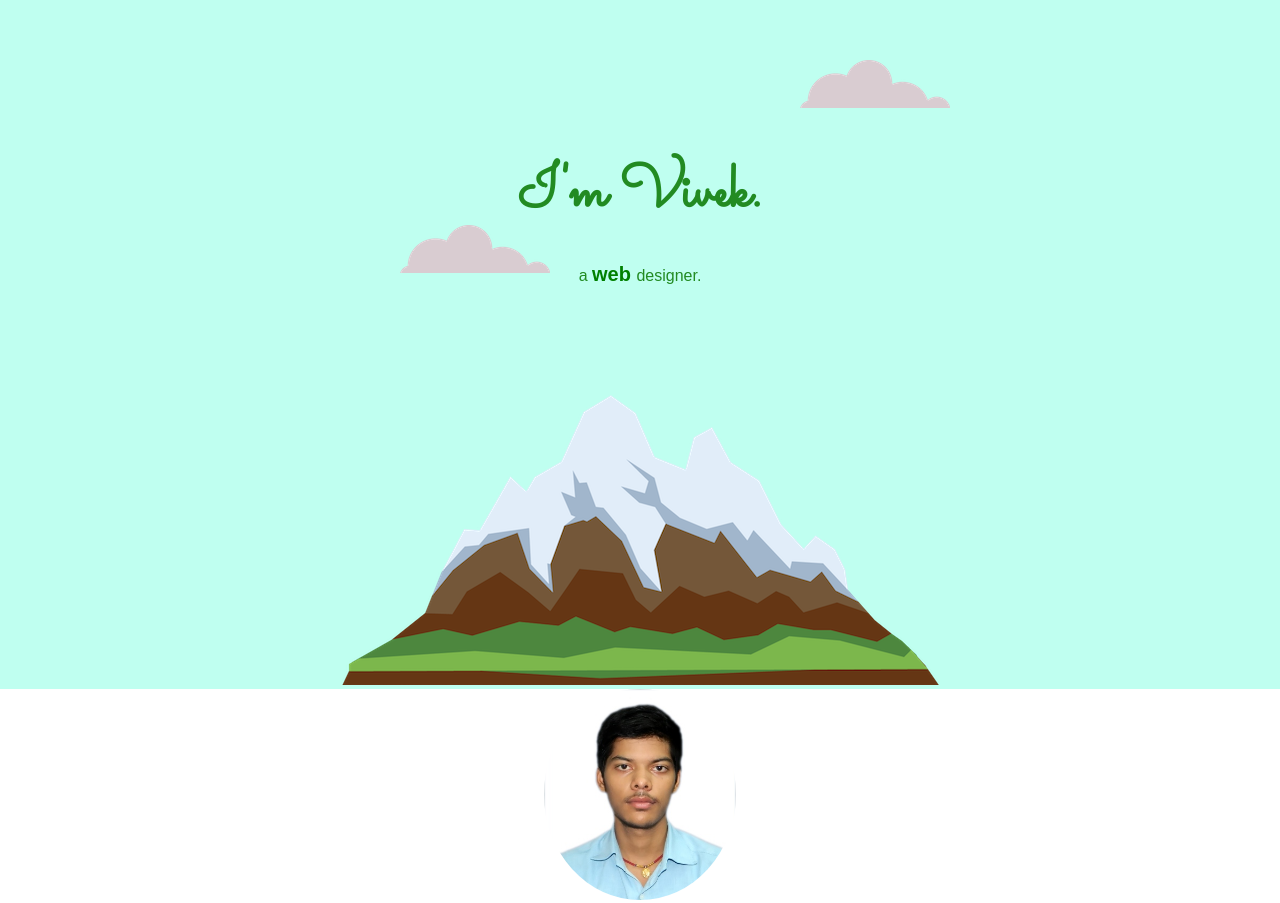
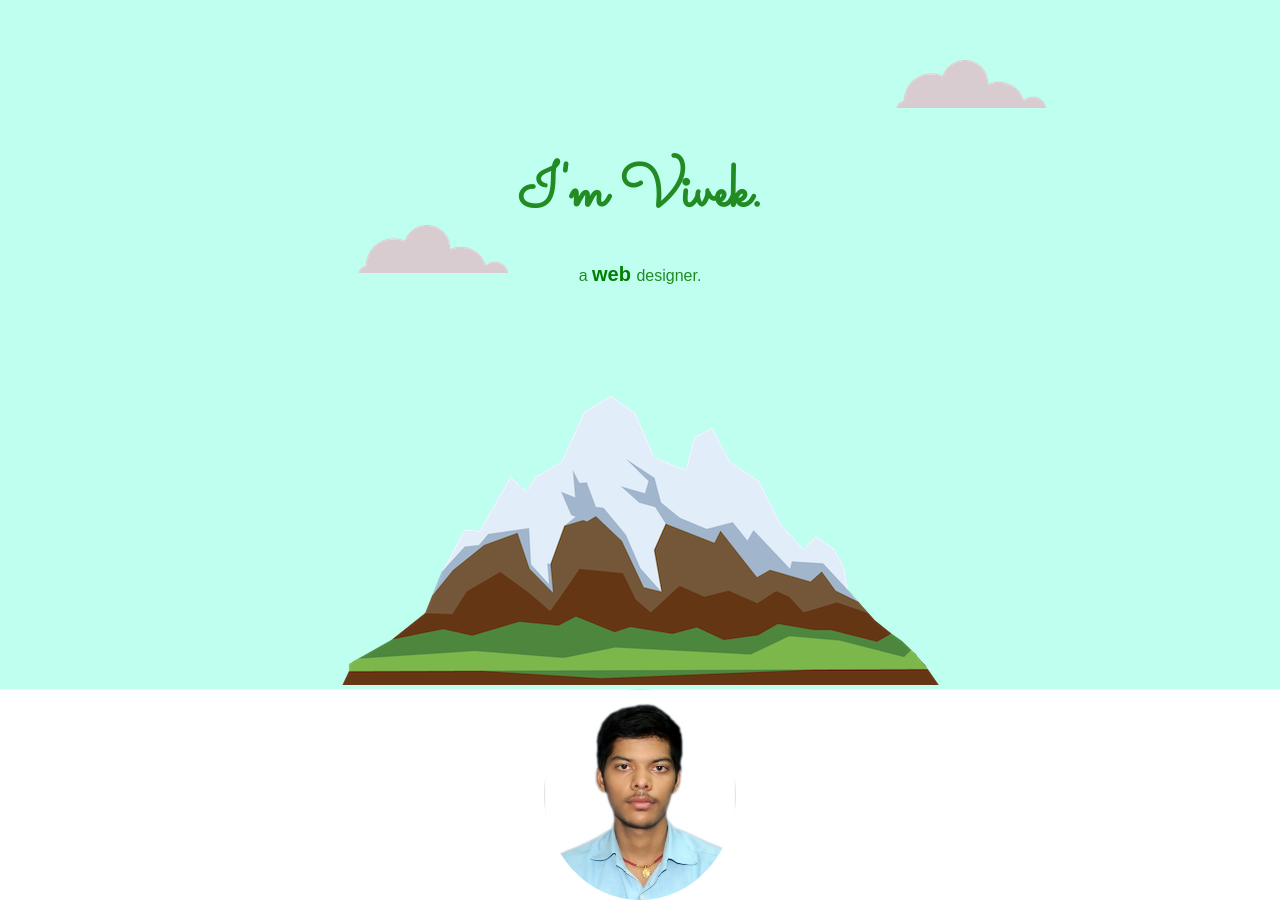
Before and after one commit to bewake24/cv, a plain HTML site: page index.html in a window 1280 px wide. Shown: the top 903 px of the page. Drawn offline with Linux system fonts and the light colour scheme; a web font is replaced by a local one.

Commit message:
Update mysite.css

```diff
--- a/mysite.css
+++ b/mysite.css
@@ -69,13 +69,13 @@ p{
 
 .cloud1{
   position: absolute;
-  left: 800px;
+  left: 70%; /*initially 800px*/
   top: 60px;
 }
 
 .cloud2{
   position: absolute;
-  left: 400px;
+  left: 28%; /*initially 400px*/
   top: 225px;
 }
 
```
